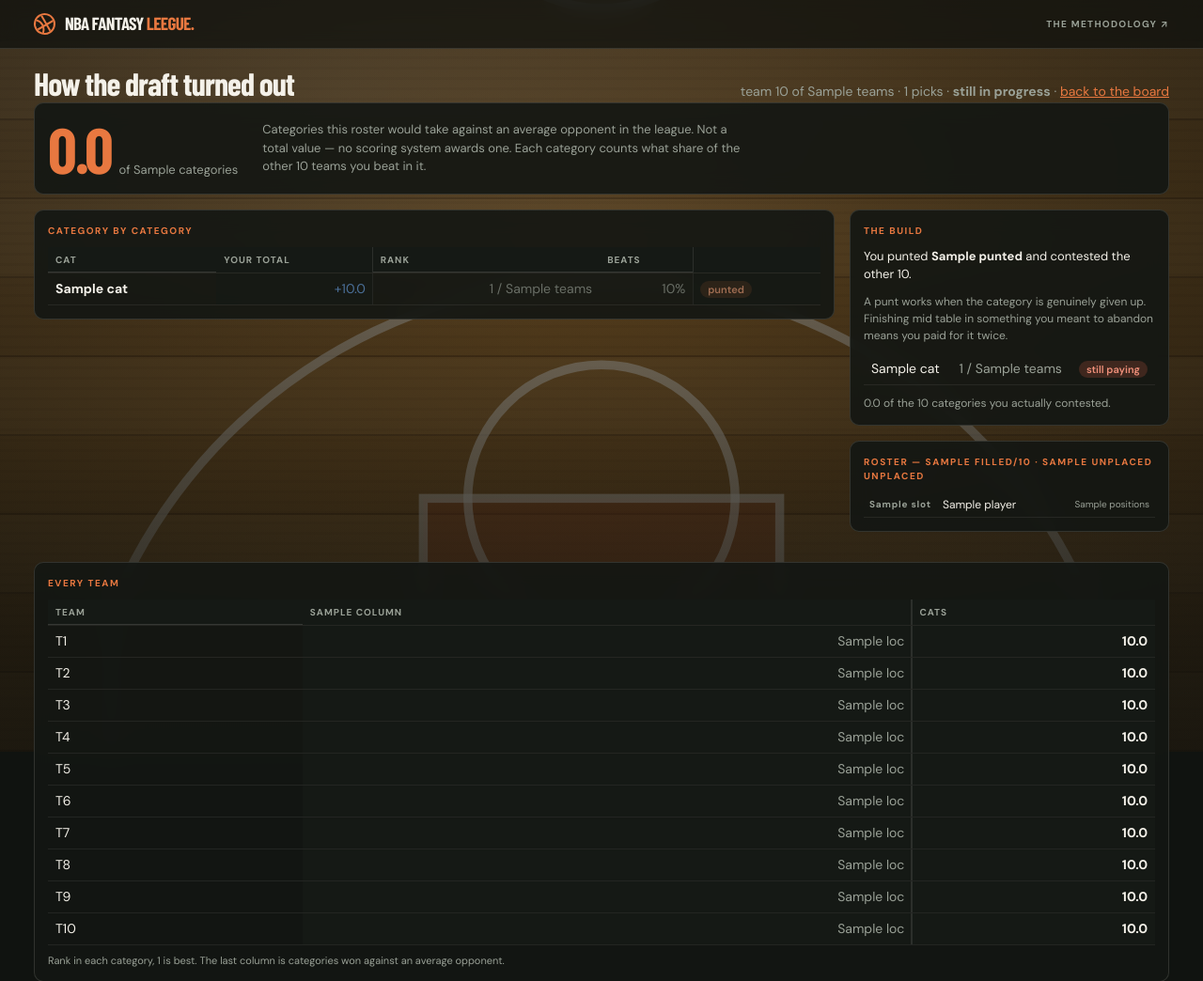
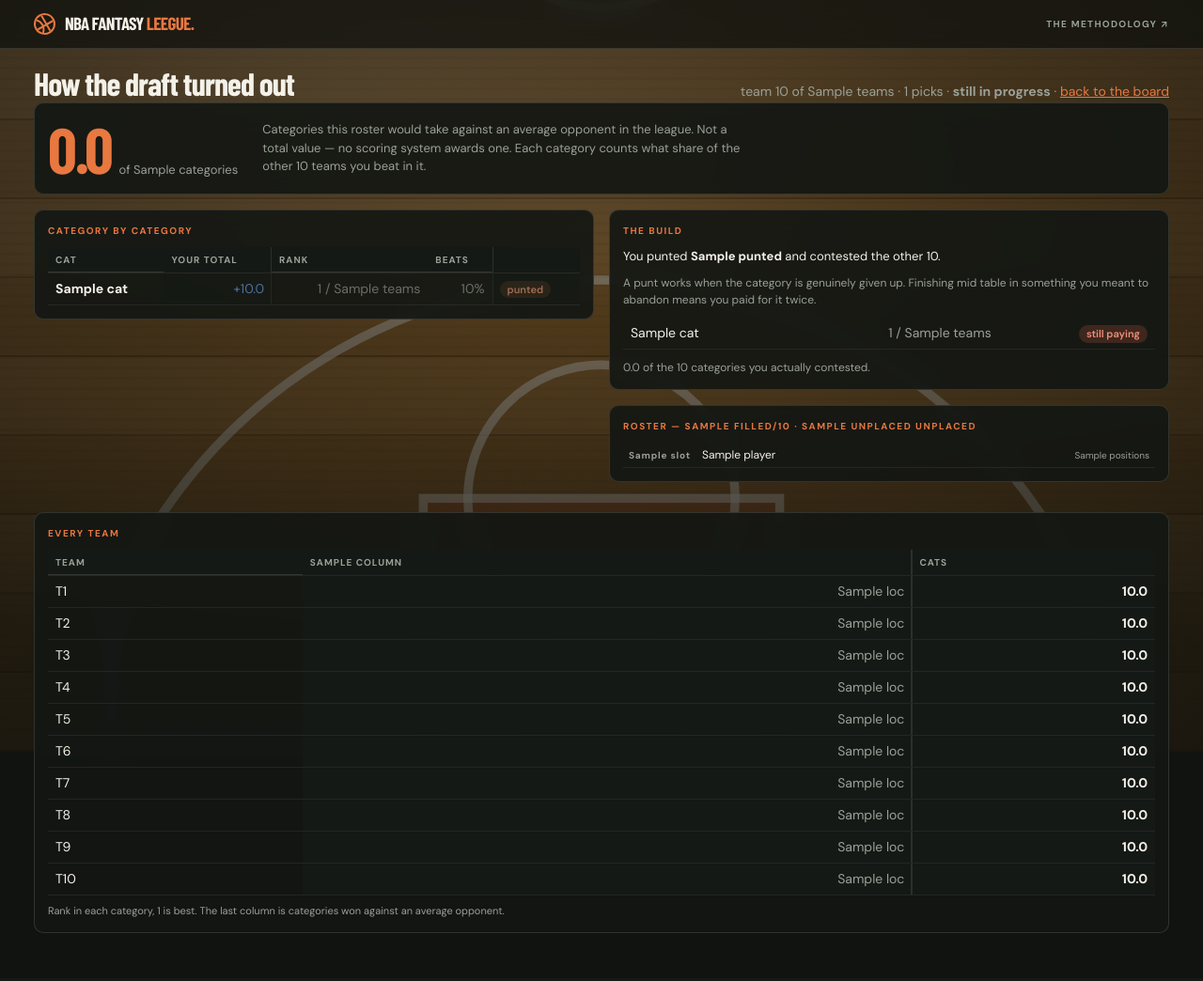
Before and after one commit to jlee2927/NBA-Fantasy-Leegue, a Flask app: template puntfit/templates/results.html in a window 1280 px wide. Shown: the top 1044 px of the page at 94% size. After the commit the page ends 993 px from the top, so only its background shows below. Run offline with Flask 3, Linux system fonts and the light colour scheme; the template is opened without the code that fills it: most values are stand-ins (such as "Sample title", 1, 10 or a date in 2020); some libraries are stand-ins or nearby versions; some web fonts are replaced.

Commit message:
Give the board the full width and put the panels under it
The board sat in two thirds of the window with a 340px sidebar beside it,
which meant category columns were hidden behind a horizontal scroll to make
room for panels nobody reads mid-pick.

Everything moves below. At full width the board no longer scrolls sideways at
all - all nine categories, ADP and the draft button are on screen together,
which was the entire problem the sticky columns and the capped height existed
to work around. Those still earn their place on a narrow window, where the
board does still scroll.

The panels become a grid that fits as many columns as the width allows and
reflows on its own: three across on a wide screen, two at 620px, one on a
phone. No breakpoint to maintain.

The results page used the same two-column grid and now matches.

185 tests.

Co-Authored-By: Claude Opus 5 <noreply@anthropic.com>

```diff
--- a/puntfit/static/room.css
+++ b/puntfit/static/room.css
@@ -113,12 +113,18 @@ h2 {
   background: var(--panel); backdrop-filter: blur(11px);
 }
 
-.grid { display: grid; grid-template-columns: 1fr 340px; gap: 16px; align-items: start; }
+/* The board gets the full width and everything else sits under it. A board
+   squeezed into two thirds of the window hides category columns behind a
+   scroll that the sidebar was not worth paying for. */
+.board-row { margin-bottom: 16px; }
+.panels {
+  display: grid; grid-template-columns: repeat(auto-fit, minmax(290px, 1fr));
+  gap: 16px; align-items: start;
+}
 /* Grid tracks refuse to shrink below their content by default, so without
    this the wide board pushes the whole page sideways instead of scrolling
    inside its own panel. */
-.grid > * { min-width: 0; }
-@media (max-width: 900px) { .grid { grid-template-columns: 1fr; } }
+.board-row > *, .panels > * { min-width: 0; }
 
 /* --- controls ---------------------------------------------------------- */
 button {
--- a/puntfit/templates/results.html
+++ b/puntfit/templates/results.html
@@ -25,7 +25,7 @@
   </p>
 </div>
 
-<div class="grid">
+<div class="panels">
   <div class="panel">
     <h2>Category by category</h2>
     <div class="scroll">
```
Also changed, not shown: puntfit/templates/draft.html (+8 -6 lines).
